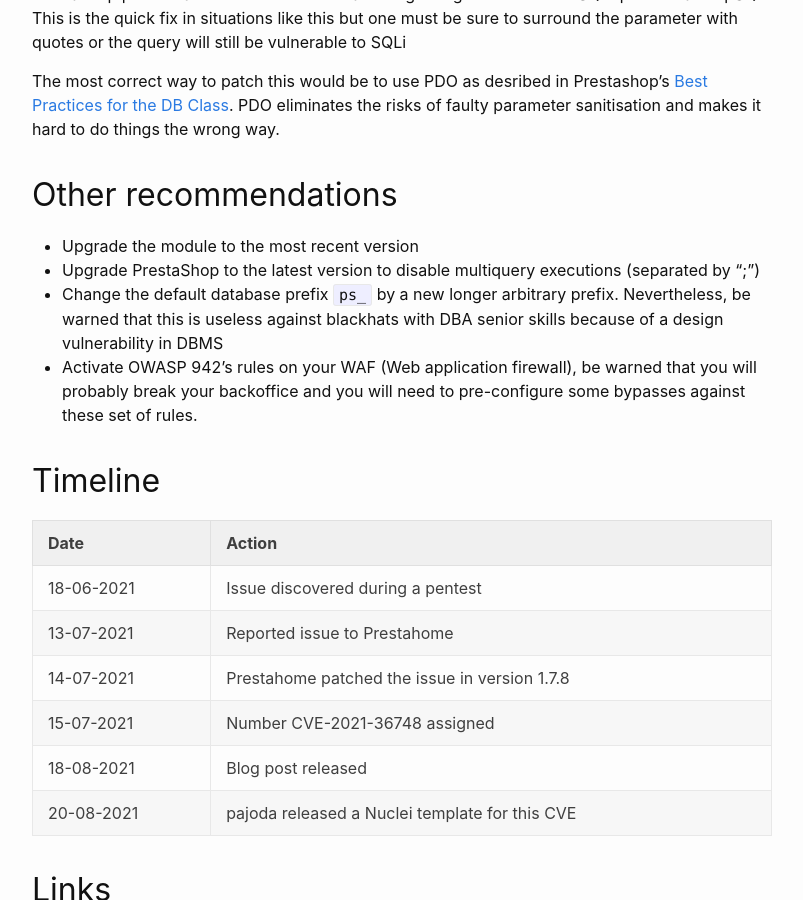
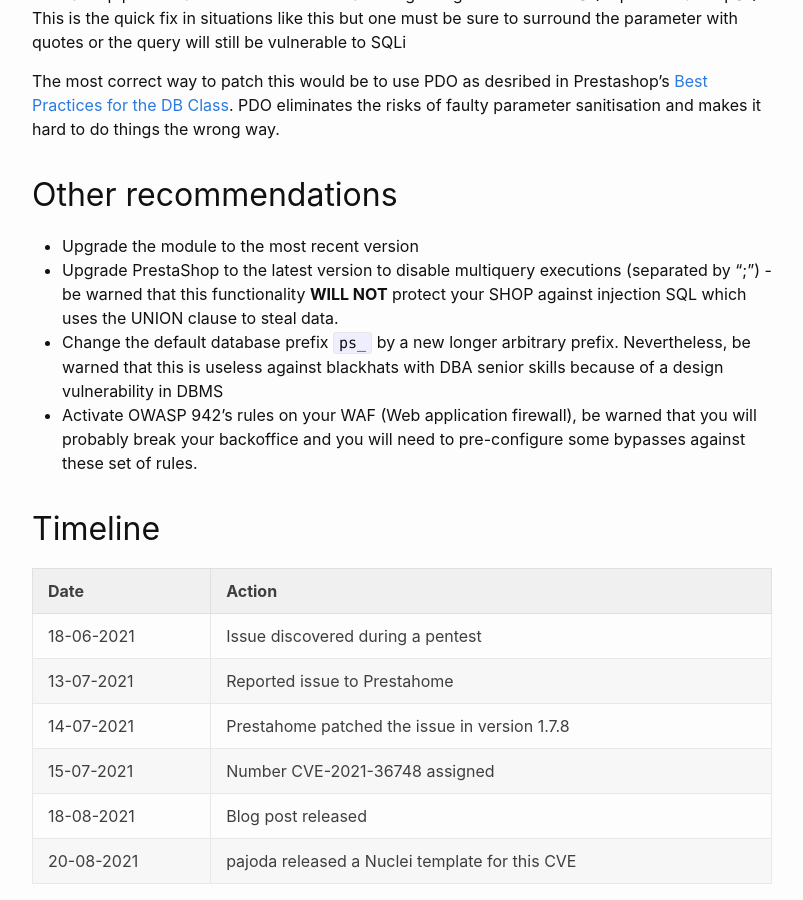
Before and after one commit to friends-of-presta/security-advisories, a Jekyll site: the page built from _posts/2021-08-20-ph_simpleblog.md, in a window 1280 px wide and 900 px high, scrolled down 1534 px. Shown: the whole window, without its empty margins (238-1041 px from the left). Built offline with Jekyll 4.4.1, drawn with Linux system fonts in a browser that asks for light colours; some of the changed text lies outside the part shown.

```diff
--- a/_posts/2021-08-20-ph_simpleblog.md
+++ b/_posts/2021-08-20-ph_simpleblog.md
@@ -55,7 +56,7 @@ The most correct way to patch this would be to use PDO as desribed in Prestashop
 ## Other recommendations
 
 * Upgrade the module to the most recent version
-* Upgrade PrestaShop to the latest version to disable multiquery executions (separated by “;”)
+* Upgrade PrestaShop to the latest version to disable multiquery executions (separated by “;”) - be warned that this functionality **WILL NOT** protect your SHOP against injection SQL which uses the UNION clause to steal data.
 * Change the default database prefix `ps_` by a new longer arbitrary prefix. Nevertheless, be warned that this is useless against blackhats with DBA senior skills because of a design vulnerability in DBMS
 * Activate OWASP 942's rules on your WAF (Web application firewall), be warned that you will probably break your backoffice and you will need to pre-configure some bypasses against these set of rules.
 
```
Also changed, not shown: other parts of _posts/2021-08-20-ph_simpleblog.md (+2 -1 lines).
